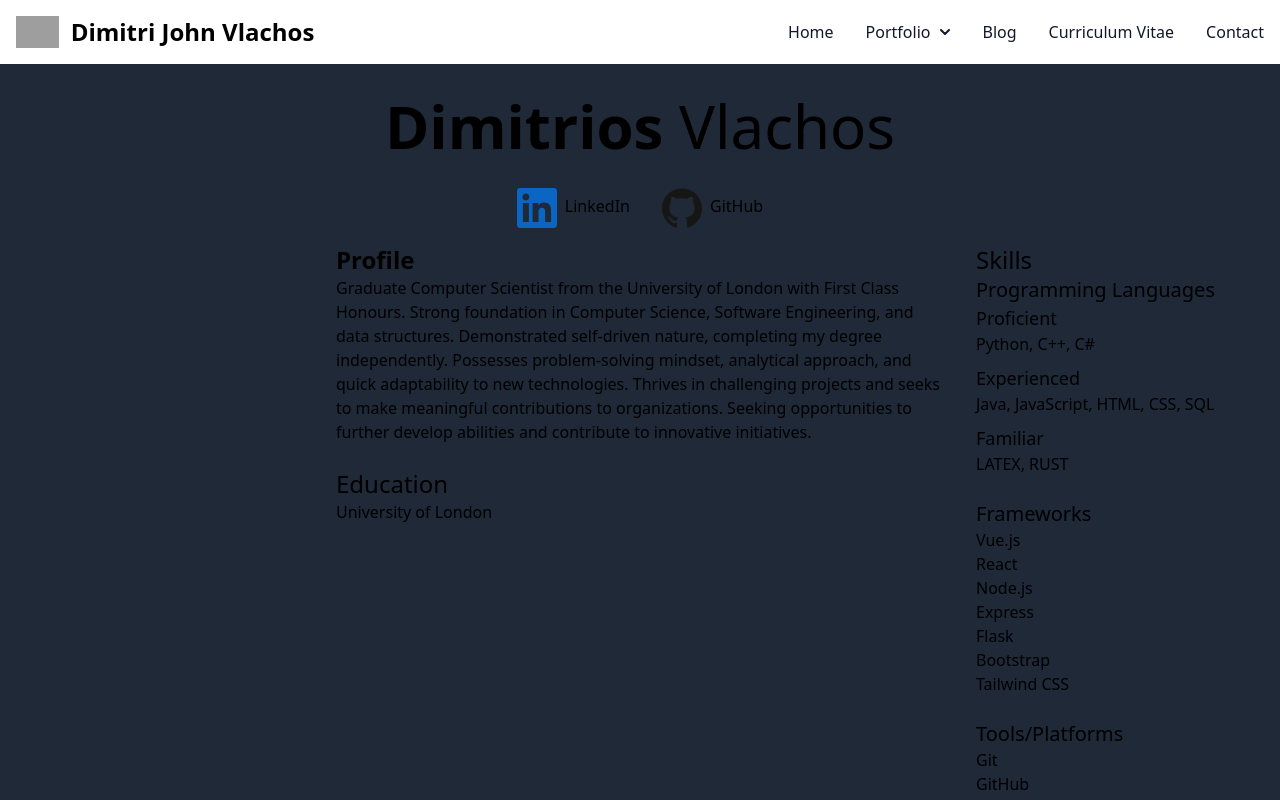
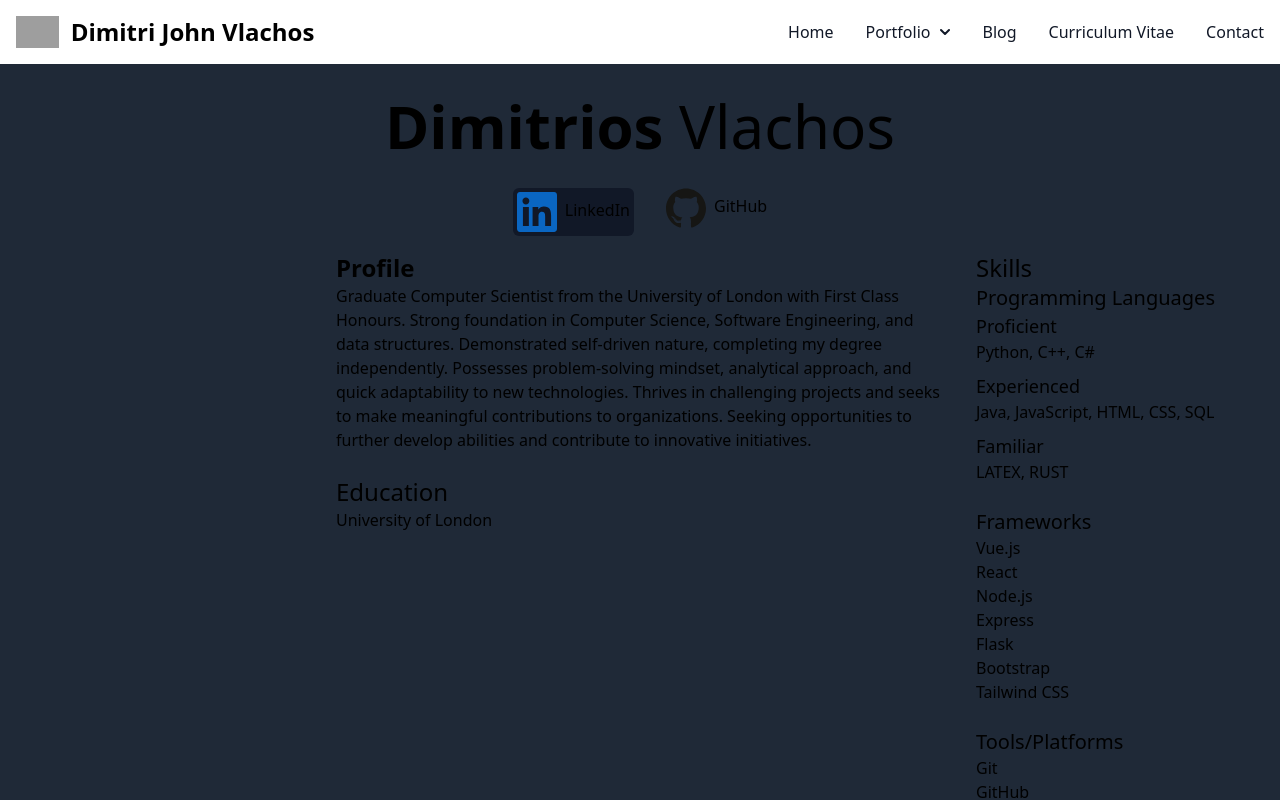
Before and after one commit to dimitrivlachos/Portfolio-website, a Vue app: page /cv in a window 1280 px wide. Shown: the top 800 px of the page. Built offline with nearby package versions, Linux system fonts and the light colour scheme; grey boxes are pictures that could not be loaded.

Commit message:
Fixed social links

```diff
--- a/src/views/CVView.vue
+++ b/src/views/CVView.vue
@@ -4,7 +4,7 @@
 
         <!-- Social links -->
         <div class="flex justify-center">
-            <a href="https://www.linkedin.com/in/dimitri-vlachos/" target="_blank" rel="noopener noreferrer" class="mx-4">
+            <a href="https://www.linkedin.com/in/dimitri-vlachos/" target="_blank" rel="noopener noreferrer" class="mx-4 p-1 bg-gray-900 hover:bg-black rounded-md">
                 <LinkedInSVG width="40" height="40" class="inline"/><p class="inline font-thin pl-2">LinkedIn</p>
             </a>
             <a href="https://github.com/dimitrivlachos" target="_blank" rel="noopener noreferrer" class="mx-4">
```
